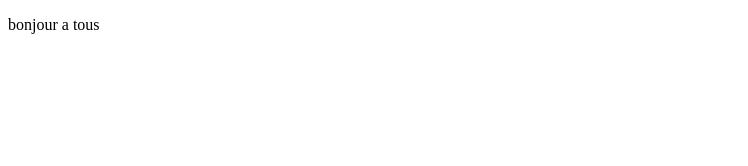
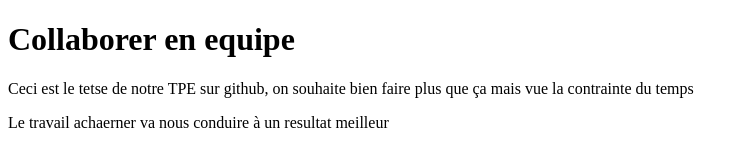
Before and after one commit to HAWA-MH-KOKOY/Monprojet, a plain HTML site: page index.html in a window 1280 px wide. Shown: the whole page, without its empty margins (0-748 px from the left). Drawn offline with Linux system fonts and the light colour scheme.

Commit message:
Mise a jour notre essaie

```diff
--- a/index.html
+++ b/index.html
@@ -7,6 +7,8 @@
     <title>Document</title>
 </head>
 <body>
-    <p>bonjour a tous </p>
+    <h1>Collaborer en equipe</h1>
+    <p>Ceci est le tetse de notre TPE sur github, on souhaite bien faire plus que ça mais vue la contrainte du temps</p>
+    <p>Le travail achaerner va nous conduire à un resultat meilleur</p>
 </body>
 </html>
```
